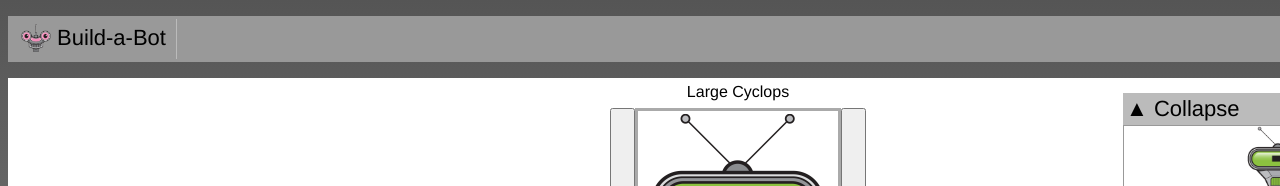
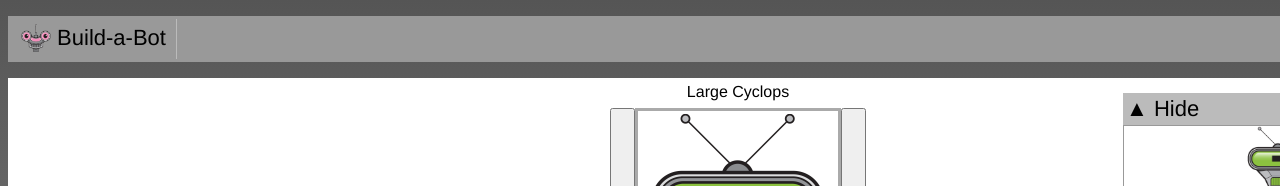
Before and after one commit to gmurph52/RobotBuilder, a Vue app: page / in a window 1280 px wide. Shown: the top 186 px of the page. Built offline with nearby package versions, Linux system fonts and the light colour scheme.

Commit message:
Add named slots to CollapsibleSection

```diff
--- a/src/shared/CollapsibleSection.vue
+++ b/src/shared/CollapsibleSection.vue
@@ -1,8 +1,12 @@
 <template>
   <div>
     <div class="header">
-      <span v-if="open" @click="open = !open">&#x25B2; Collapse</span>
-      <span v-if="!open" @click="open = !open">&#x25BC; Expand</span>
+      <span v-if="open" @click="open = !open">
+        <slot name="collapse">&#x25B2; Collapse</slot>
+      </span>
+      <span v-if="!open" @click="open = !open">
+        <slot name="expand">&#x25BC; Expand</slot>
+      </span>
     </div>
     <slot v-if="open">
       <!-- Toggleable Injected Content Here -->
```
Also changed, not shown: src/build/RobotBuilder.vue.
